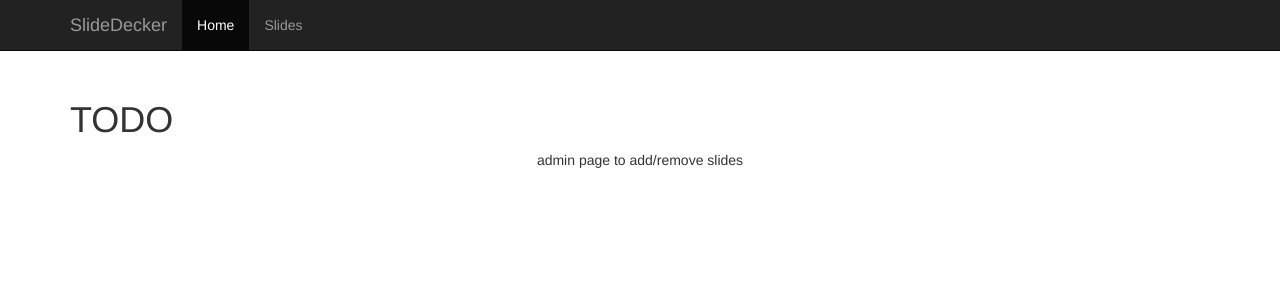
After one commit to drincruz/slidedecker, a Flask app: page /admin in a window 1280 px wide. The commit adds this page. Shown: the top 300 px of the page. Run offline with Flask 2, Linux system fonts and the light colour scheme; some libraries are stand-ins or nearby versions.

Commit message:
working on admin page UI to add/remove/edit slides

```diff
--- a/slidedecker.py
+++ b/slidedecker.py
@@ -20,6 +20,9 @@ app.debug = True
 def slides():
     return render_template("slide.html")
 
+@app.route('/admin')
+def admin():
+    return render_template("admin.html")
 
 if "__main__" == __name__:
     app.run()
--- /dev/null
+++ b/templates/admin.html
@@ -0,0 +1,5 @@
+{% extends "base_admin.html" %}
+{% block body %}
+<h1>TODO</h1>
+<p align="center">admin page to add/remove slides</p>
+{% endblock %}
--- /dev/null
+++ b/templates/base_admin.html
@@ -0,0 +1,63 @@
+<!DOCTYPE html>
+<html lang="en">
+  <head>
+    <meta charset="utf-8">
+    <meta http-equiv="X-UA-Compatible" content="IE=edge">
+    <meta name="viewport" content="width=device-width, initial-scale=1">
+    <meta name="description" content="">
+    <meta name="author" content="">
+
+    <title>SlideDecker Admin</title>
+
+    <!-- Bootstrap core CSS -->
+    <link href="{{ url_for('static', filename='bootstrap/css/bootstrap.min.css') }}" rel="stylesheet">
+
+    <!-- Custom styles for this template -->
+    <link href="starter-template.css" rel="stylesheet">
+
+    <!-- HTML5 shim and Respond.js IE8 support of HTML5 elements and media queries -->
+    <!--[if lt IE 9]>
+      <script src="https://oss.maxcdn.com/libs/html5shiv/3.7.0/html5shiv.js"></script>
+      <script src="https://oss.maxcdn.com/libs/respond.js/1.4.2/respond.min.js"></script>
+    <![endif]-->
+    <style>
+        body { padding-top: 80px; }
+    </style>
+  </head>
+
+  <body>
+
+    <div class="navbar navbar-inverse navbar-fixed-top" role="navigation">
+      <div class="container">
+        <div class="navbar-header">
+          <button type="button" class="navbar-toggle" data-toggle="collapse" data-target=".navbar-collapse">
+            <span class="sr-only">Toggle navigation</span>
+            <span class="icon-bar"></span>
+            <span class="icon-bar"></span>
+            <span class="icon-bar"></span>
+          </button>
+          <a class="navbar-brand" href="/admin">SlideDecker</a>
+        </div>
+        <div class="collapse navbar-collapse">
+          <ul class="nav navbar-nav">
+            <li class="active"><a href="#">Home</a></li>
+            <li><a href="/">Slides</a></li>
+          </ul>
+        </div><!--/.nav-collapse -->
+      </div>
+    </div>
+
+    <div class="container">
+      <div class="starter-template">
+        {% block body %}{% endblock %}
+      </div>
+    </div><!-- /.container -->
+
+
+    <!-- Bootstrap core JavaScript
+    ================================================== -->
+    <!-- Placed at the end of the document so the pages load faster -->
+    <script src="https://ajax.googleapis.com/ajax/libs/jquery/1.11.0/jquery.min.js"></script>
+    <script src="{{ url_for('static', filename='bootstrap/js/bootstrap.min.js') }}"></script>
+  </body>
+</html>
--- a/templates/base_slide.html
+++ b/templates/base_slide.html
@@ -16,7 +16,7 @@ html,body{height:100%;}
 }
 
 /* keep full widget on smaller screens */
-@media (max-width: 767px) {
+@media (max-width: 800px) {
     body {
         padding-left: 0;
         padding-right: 0;
```
Also changed, not shown: templates/slide.html (+5 -2 lines).
